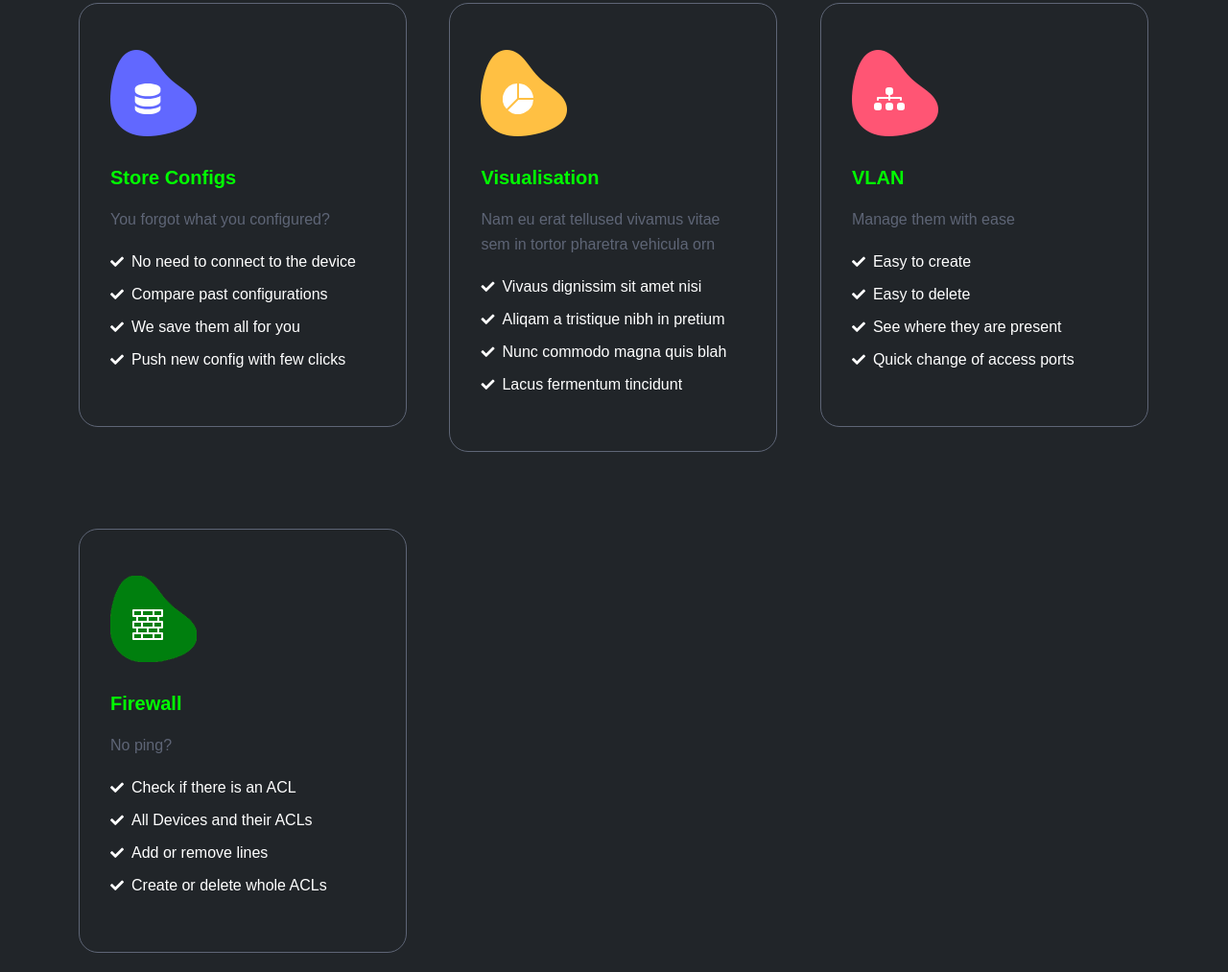
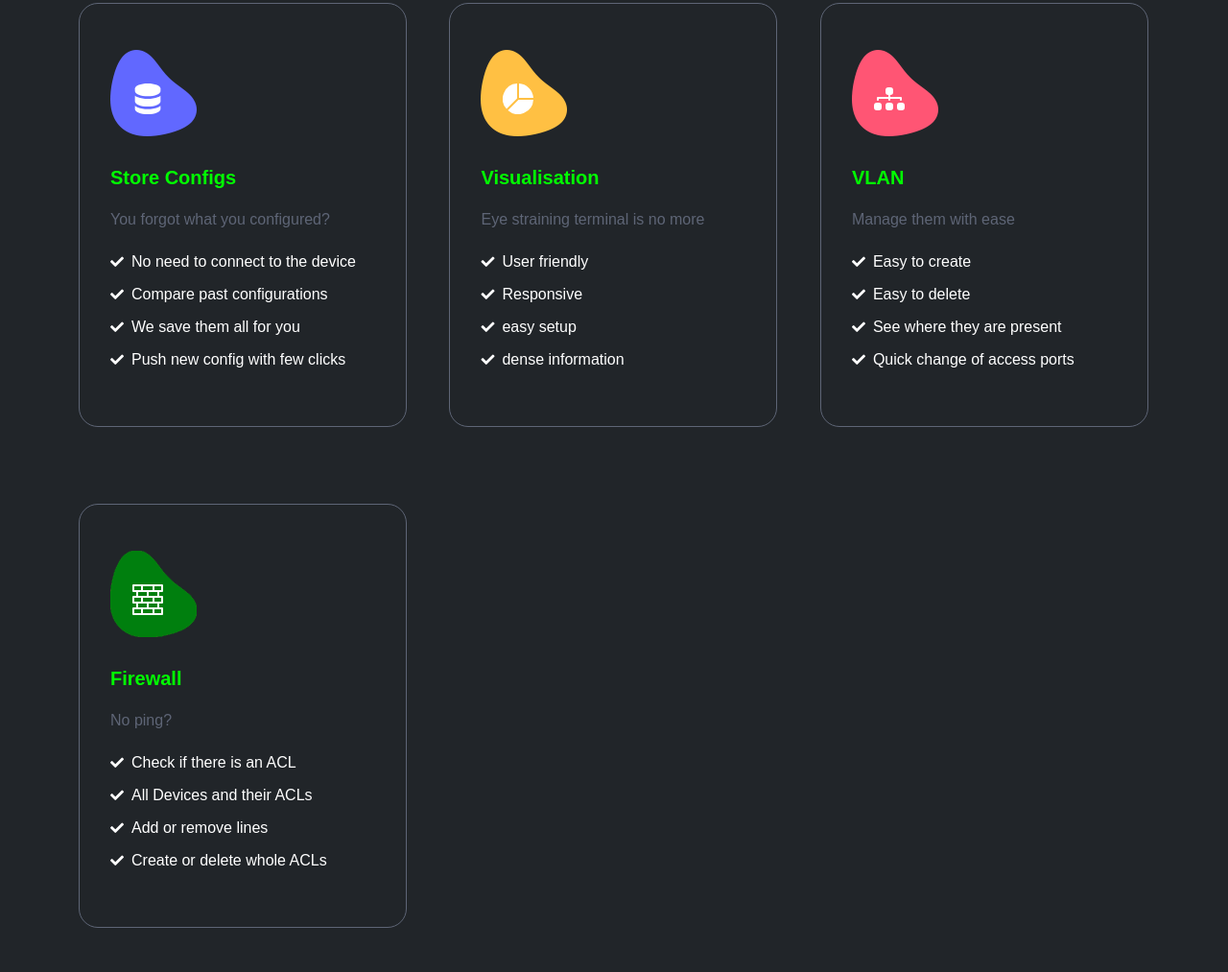
Before and after one commit to tuer-zhou/raven-administration.at, a plain HTML site: page index.html in a window 1280 px wide. Shown: the part 1633-2646 px from the top of the page at 96% size. Drawn offline with Linux system fonts and the light colour scheme; a web font is replaced by a local one.

Commit message:
Feature visualisation rewrite

```diff
--- a/index.html
+++ b/index.html
@@ -175,23 +175,23 @@
                         </div>
                         <div class="card-body">
                             <h5 class="card-title">Visualisation</h5>
-                            <p>Nam eu erat tellused vivamus vitae sem in tortor pharetra vehicula orn</p>
+                            <p>Eye straining terminal is no more</p>
                             <ul class="list-unstyled li-space-lg">
                                 <li class="d-flex">
                                     <i class="fas fa-check"></i>
-                                    <div class="flex-grow-1">Vivaus dignissim sit amet nisi</div>
+                                    <div class="flex-grow-1">User friendly</div>
                                 </li>
                                 <li class="d-flex">
                                     <i class="fas fa-check"></i>
-                                    <div class="flex-grow-1">Aliqam a tristique nibh in pretium</div>
+                                    <div class="flex-grow-1">Responsive</div>
                                 </li>
                                 <li class="d-flex">
                                     <i class="fas fa-check"></i>
-                                    <div class="flex-grow-1">Nunc commodo magna quis blah</div>
+                                    <div class="flex-grow-1">easy setup</div>
                                 </li>
                                 <li class="d-flex">
                                     <i class="fas fa-check"></i>
-                                    <div class="flex-grow-1">Lacus fermentum tincidunt</div>
+                                    <div class="flex-grow-1">dense information</div>
                                 </li>
                             </ul>
                         </div>
```
